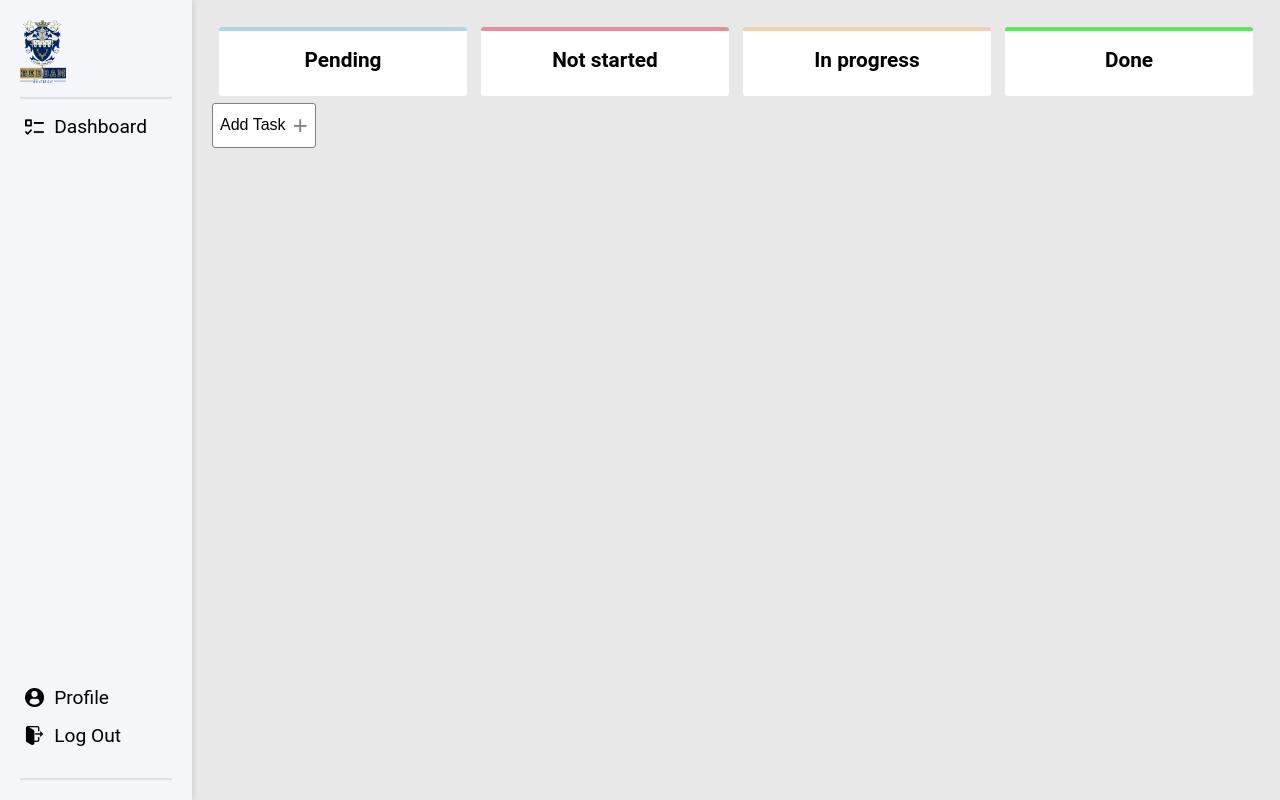
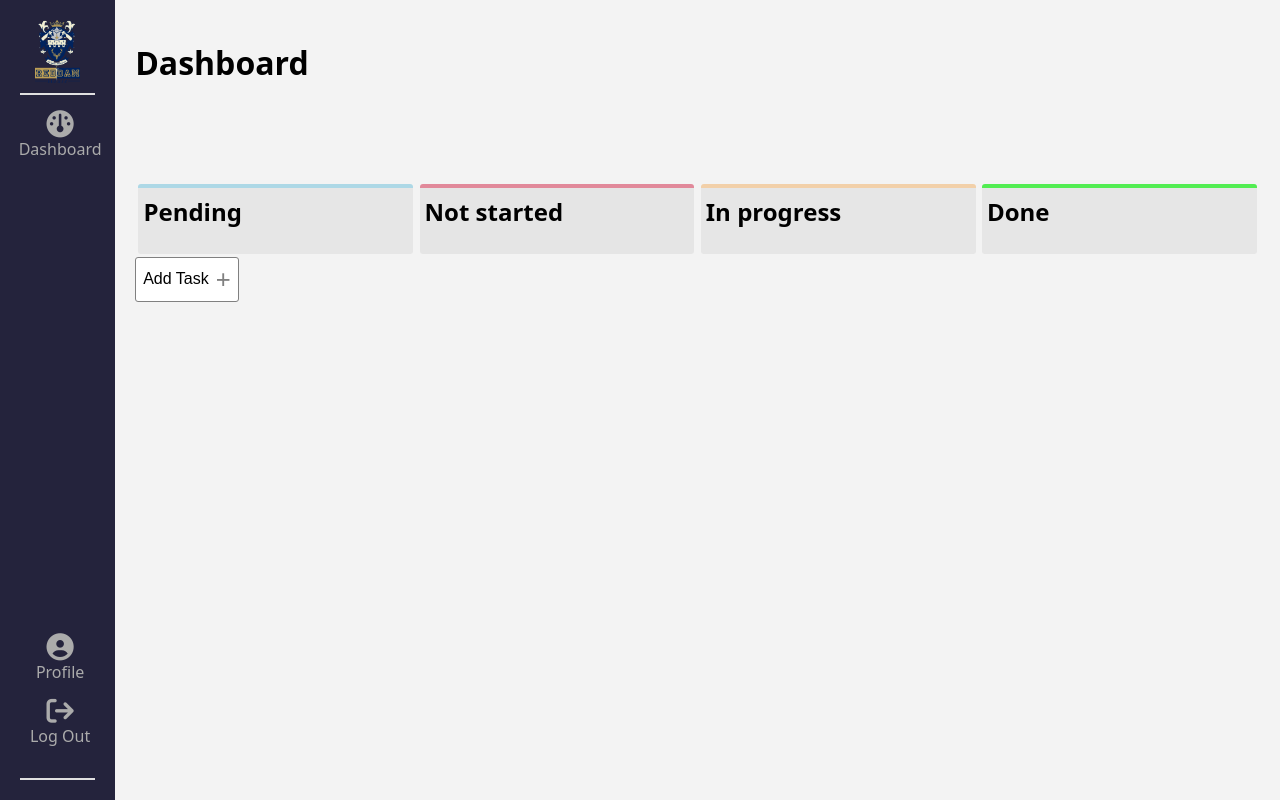
Before and after one commit to sebastian-power/reddam_maintenance, a Flask app: page / in a window 1280 px wide. Run offline with Flask 3, Linux system fonts and the light colour scheme; the visitor is signed in with stand-in values (Sample User, id 1); data that the repository does not hold is empty; some libraries are stand-ins or nearby versions.

Commit message:
More UI work for dashboard

```diff
--- a/app/queries.py
+++ b/app/queries.py
@@ -70,10 +70,12 @@ def find_user_by_id(search_string: str) -> User:
         User: The user object with the same id
     """
     db, cursor = connect_db()
+    print(search_string)
     cursor.execute("""
     SELECT * FROM users WHERE user_id = %s
     """, (int(search_string),))
     user = cursor.fetchone()
+    print(user)
     cursor.close()
     db.close()
     return User(user[0], user[1], user[2], user[3], user[4]) if user else None
@@ -131,3 +133,18 @@ def add_task(task: Task):
     db.commit()
     cursor.close()
     db.close()
+
+def retrieve_tasks() -> dict:
+    db, cursor = connect_db()
+    status_list = ["Pending", "Not Started", "In Progress", "Done"]
+    tasks = {}
+    for status in status_list:
+        cursor.execute(f"""
+        SELECT * FROM tasks WHERE status = %s
+        """, (status,))
+        task_list_list = cursor.fetchall()
+        if task_list_list:
+            tasks[status] = [Task(task_id=task_list[0], title=task_list[1], description=task_list[2], requested_by_name=find_user_by_id(str(task_list[3])).username, status=task_list[4], assigned_to=task_list[5], created_at=task_list[6], due_by=task_list[7]) for task_list in task_list_list]
+    cursor.close()
+    db.close()
+    return tasks if tasks != {} else None
--- a/app/routes.py
+++ b/app/routes.py
@@ -20,12 +20,12 @@ def home_page():
         description = form.description.data
         requested_by = current_user.user_id
         status = "Pending"
-        created_at = datetime.now().strftime("%Y:%m:%d %H:%M:%S")
-        due_by = form.due_by.data
+        created_at = datetime.now().strftime("%Y-%m-%d %H:%M:%S")
+        due_by = form.due_by.data.strftime("%Y-%m-%d %H:%M:%S")
         new_task = Task(title=title, description=description, requested_by=requested_by, status=status, created_at=created_at, due_by=due_by)
         add_task(new_task)
         return redirect(url_for('main.home_page'))
-    return render_template("admin.html", form=form)
+    return render_template("admin.html", form=form, tasks=retrieve_tasks())
 
 
 @main_bp.route("/login", methods=("GET", "POST"))
--- a/app/static/css/admin.css
+++ /dev/null
@@ -1,3 +0,0 @@
-.dashboard-section {
-    width: 25%;
-}
--- a/app/static/css/authenticated.css
+++ b/app/static/css/authenticated.css
@@ -1,23 +1,22 @@
 body {
     height: 100vh;
     margin: 0;
-    font-family: "Roboto", sans-serif;
+    font-family: system-ui, -apple-system, BlinkMacSystemFont, 'Segoe UI', sans-serif;
     display: flex;
     justify-content: flex-start;
 }
 
 .content {
-    width: 85%;
+    width: 91%;
     padding: 20px;
     box-sizing: border-box;
 }
 
 nav {
-    width: 15%;
-    background-color: #f4f6f9;
+    width: 9%;
+    background-color: #24233c;
     height: 100vh;
     padding: 20px;
-    box-shadow: 2px 0 5px rgba(0, 0, 0, 0.1);
     display: flex;
     flex-direction: column;
     justify-content: space-between;
@@ -28,14 +27,15 @@ nav {
     margin-left: 5px;
     margin-bottom: 15px;
     display: flex;
-    justify-content: start;
+    justify-content: center;
+    flex-direction: column;
     align-items: center;
 }
 
 .menu-item a {
     text-decoration: none;
-    color: black;
-    font-size: 1.2em;
+    color: #ababab;
+    font-size: 1em;
 }
 
 .menu-item img {
@@ -43,14 +43,21 @@ nav {
     height: auto;
     margin-right: 10px;
 }
+.menu-item i {
+    font-size: 1.7em;
+    height: auto;
+}
 
 #logo {
-    max-width: 30%;
+    max-width: 60%;
     height: auto;
 }
 
 .logo {
+    display: flex;
+    justify-content: center;
     margin-bottom: 10px;
+    align-items: center;
 }
 
 .settings, .general {
--- a/app/static/css/dashboard.css
+++ b/app/static/css/dashboard.css
@@ -1,27 +1,51 @@
 .content {
-    background-color: rgba(128, 128, 128, 0.183);
+    background-color: rgba(233, 233, 233, 0.553);
 }
 
 .dashboard-content {
     display: flex;
 }
 
+h1 {
+    margin-bottom: 3em;
+}
+
 .dashboard-section {
     box-sizing: border-box;
     width: 33.3%;
-    background-color: white;
-    margin: 7px;
+    margin: 0.2em;
     border-radius: 3px;
+    background-color: rgba(128, 128, 128, 0.12);
 }
 
-h2 {
-    font-size: 1.3em;
+.section-header h2 {
+    font-size: 1.5em;
+    margin-top: 0.3em;
+}
+
+.task-content {
+    background-color: white;
+    margin: 5px 1px;
+    box-shadow: 0 4px 6px rgba(0, 0, 0, 0.1);
+    border-radius: 5px;
+    border: rgba(128, 128, 128, 0.436) 1.5px solid;
+    padding: 0.5em;
+    cursor: pointer;
+}
+
+.task-content h2 {
+    font-size: 0.88em;
+    margin: 0;
+}
+
+.task-content p {
+    font-size: 0.85em;
+    margin: 0;
 }
 
 .section-header {
-    display: flex;
-    justify-content: center;
     align-items: center;
+    padding-left: 5px;
     border-width: 100%;
 }
 
@@ -29,16 +53,48 @@ h2 {
     border-top: lightblue 4px solid;
 }
 
+#dashboard-section-pending .task-content {
+    border-top: lightblue 4px solid;
+}
+
+#dashboard-section-pending .task-content:hover {
+    background-color: rgba(173, 216, 230, 0.3);
+}
+
 #dashboard-section-not-started {
     border-top: #df6f84c7 4px solid;
+}
+
+#dashboard-section-not-started .task-content {
+    border-top: #df6f84c7 4px solid;
+}
+
+#dashboard-section-not-started .task-content:hover {
+    background-color: rgba(223, 111, 132, 0.234);
 }
 
 #dashboard-section-in-progress {
     border-top: #F2D0A9 4px solid;
 }
 
+#dashboard-section-in-progress .task-content {
+    border-top: #F2D0A9 4px solid;
+}
+
+#dashboard-section-in-progress .task-content:hover {
+    background-color: rgba(242, 208, 169, 0.3);
+}
+
 #dashboard-section-done {
     border-top: rgb(82, 237, 82) 4px solid;
+}
+
+#dashboard-section-done .task-content {
+    border-top: rgb(82, 237, 82) 4px solid;
+}
+
+#dashboard-section-done .task-content:hover {
+    background-color: rgb(82, 237, 82, 0.3);
 }
 
 .section-header-color {
--- a/app/templates/admin.html
+++ b/app/templates/admin.html
@@ -3,3 +3,19 @@
 <script src="{{ url_for('static', filename='js/dashboard.js') }}"></script>
 <script src="{{ url_for('static', filename='js/admin.js') }}"></script>
 {% endblock script %}
+{% block pending %}
+{% for task in tasks['Pending'] %}
+    <div class="task-content">
+        <h2 class="task-title">{{ task.title }}</h2>
+        <div class="description">
+            <p>{{ task.description }}</p>
+        </div>
+        <div class="due-date">
+            <p>{{ task.due_by_str }}</p>
+        </div>
+        <div class="created-by">
+            <p>{{ task.requested_by_name }}</p>
+        </div>
+    </div>
+{% endfor %}
+{% endblock pending%}
--- a/app/templates/base.html
+++ b/app/templates/base.html
@@ -9,9 +9,7 @@
     <link rel="apple-touch-icon" sizes="180x180" href="/static/images/apple-touch-icon.png" />
     <meta name="apple-mobile-web-app-title" content="RHM" />
     <link rel="manifest" href="/static/images/site.webmanifest" />
-    <!-- <link rel="preconnect" href="https://fonts.googleapis.com"> -->
-    <!-- <link rel="preconnect" href="https://fonts.gstatic.com" crossorigin> -->
-    <!-- <link href="https://fon    ts.googleapis.com/css2?family=Roboto:ital,wght@0,100;0,300;0,400;0,500;0,700;0,900;1,100;1,300;1,400;1,500;1,700;1,900&display=swap" rel="stylesheet"> -->
+    <script src="https://kit.fontawesome.com/232fc500b3.js" crossorigin="anonymous"></script>
     <title>{% block title %}{% endblock %} - Reddam Maintenance</title>
     {% block style_headers %}{% endblock style_headers %}
 </head>
--- a/app/templates/base_authenticated.html
+++ b/app/templates/base_authenticated.html
@@ -10,12 +10,12 @@
     </div>
     <hr class="navbar-divider">
     <ul class="general">
-        <li class="menu-item"><img src="{{ url_for('static', filename='images/dash.png') }}"><a href="/">Dashboard</a></li>
+        <li class="menu-item"><i class="fa-solid fa-gauge" style="color: #ababab;"></i><a href="/">Dashboard</a></li>
         {% block navbar %}{% endblock navbar %}
     </ul>
     <ul class="settings">
-        <li class="menu-item"><img src="{{ url_for('static', filename='images/profile.png') }}"><a href="/profile">Profile</a></li>
-        <li class="menu-item"><img src="{{ url_for('static', filename='images/logout.png') }}"><a id="logout" href="/logout">Log Out</a></li>
+        <li class="menu-item"><i class="fa-solid fa-circle-user" style="color: #ababab;"></i><a href="/profile">Profile</a></li>
+        <li class="menu-item"><i class="fa-solid fa-arrow-right-from-bracket" style="color: #ababab;"></i><a id="logout" href="/logout">Log Out</a></li>
     </ul>
     <hr class="navbar-divider">
 </nav>
--- a/app/templates/dashboard_base.html
+++ b/app/templates/dashboard_base.html
@@ -5,15 +5,14 @@
 <link rel="stylesheet" href="{{ url_for('static', filename='css/dashboard.css') }}">
 {% endblock style_headers %}
 {% block content %}
+<h1>Dashboard</h1>
 <div class="dashboard-content">
     <div class="dashboard-section" id="dashboard-section-pending">
         <div class="section-header">
             <h2>Pending</h2>
         </div>
         <div class="section-content">
-            <div class="task-content">
-
-            </div>
+            {% block pending %}{% endblock pending %}
         </div>
     </div>
     <div class="dashboard-section" id="dashboard-section-not-started">
@@ -21,9 +20,7 @@
             <h2>Not started</h2>
         </div>
         <div class="section-content">
-            <div class="task-content">
-
-            </div>
+            {% block notstarted %}{% endblock notstarted %}
         </div>
     </div>
     <div class="dashboard-section" id="dashboard-section-in-progress">
@@ -31,9 +28,7 @@
             <h2>In progress</h2>
         </div>
         <div class="section-content">
-            <div class="task-content">
-
-            </div>
+            {% block inprogress %}{% endblock inprogress %}
         </div>
     </div>
     <div class="dashboard-section" id="dashboard-section-done">
@@ -41,9 +36,7 @@
             <h2>Done</h2>
         </div>
         <div class="section-content">
-            <div class="task-content">
-
-            </div>
+            {% block done %}{% endblock done %}
         </div>
     </div>
 </div>
@@ -51,7 +44,7 @@
 {% block script %}{% endblock script %}
 {% endblock content %}
 {% block addTask %}
-<div id="overlay"></div>
+<div id="overlay" onclick="exitPrompt()"></div>
 <div id="add-task-prompt">
     <div class="prompt-header">
         <h2>Create New Task</h2>
```
Also changed, not shown: app/models.py (+6 -1 lines), ux_timeline.md (+5 -1 lines).
